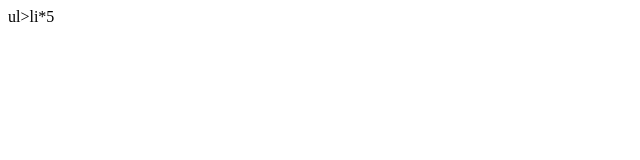
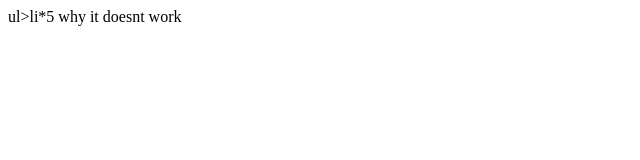
Before and after one commit to efra0105/newGitTest, a plain HTML site: page index.html in a window 1280 px wide. Shown: the whole page, without its empty margins (0-640 px from the left). Drawn offline with Linux system fonts and the light colour scheme.

Commit message:
still testing

```diff
--- a/index.html
+++ b/index.html
@@ -2,6 +2,9 @@
 <body>
 
 ul>li*5
+
+why it doesnt work
+
 
 
 
```
